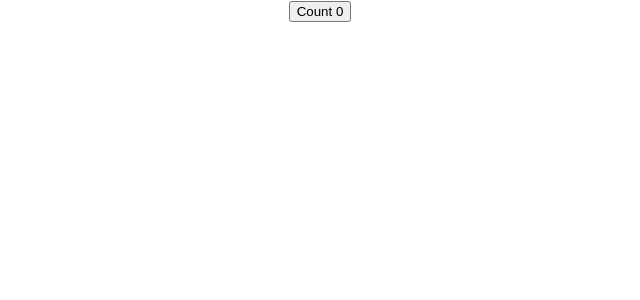
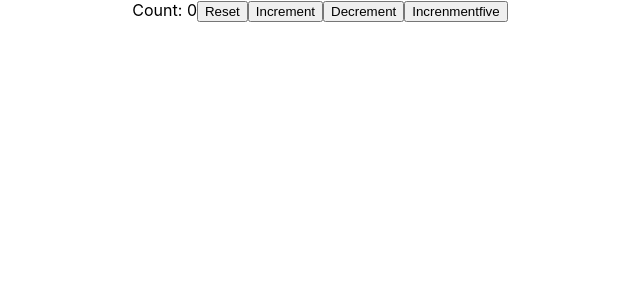
Before and after one commit to deadhit-7081/react-axios, a React (Create React App) app: page / in a window 1280 px wide. Shown: the top 300 px of the page, without its empty margins (320-960 px from the left). Built offline with nearby package versions, Linux system fonts and the light colour scheme.

Commit message:
useState Counter2

```diff
--- a/src/components/HookCounter.js
+++ b/src/components/HookCounter.js
@@ -2,10 +2,22 @@ import React,{ useState }from 'react';
 
 function HookCounter()
 {
-    const [count,setCount] = useState(0)
+    const initialCount=0
+    const [count,setCount] = useState(initialCount)
+    const incrementfive= () =>
+    {
+        for(let i=0;i<5;i++)
+        {
+            setCount(prev => prev+1)
+        }
+    }
     return(
         <div>
-            <button onClick={() => setCount(count +1)}>Count {count}</button>
+            Count: {count}
+            <button onClick={() => setCount(initialCount)}>Reset</button>
+            <button onClick={() => setCount(count+1)}>Increment</button>
+            <button onClick={() => setCount(count-1)}>Decrement</button>
+            <button onClick={incrementfive}>Increnmentfive</button>
         </div>
     )
 }
```
